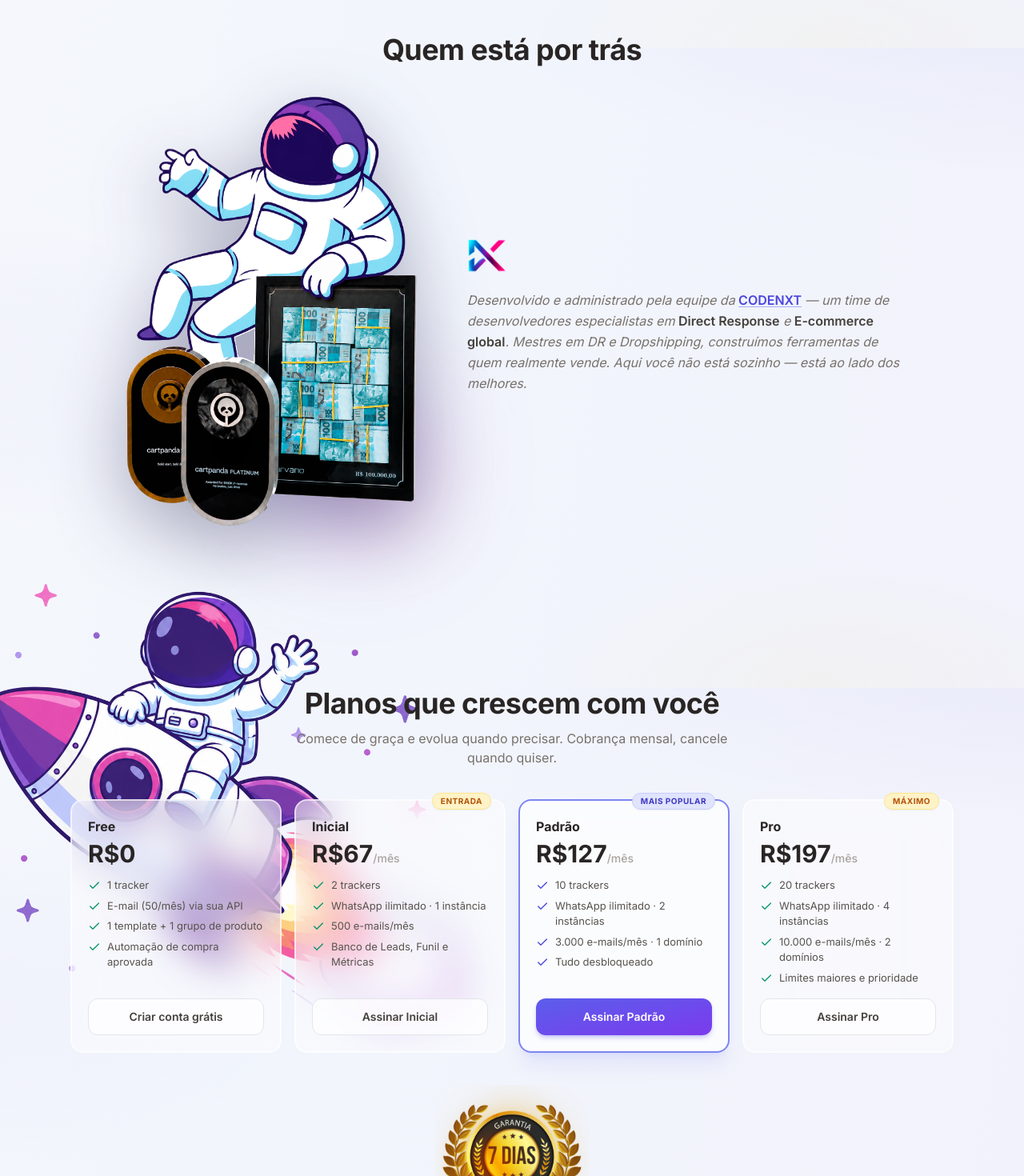
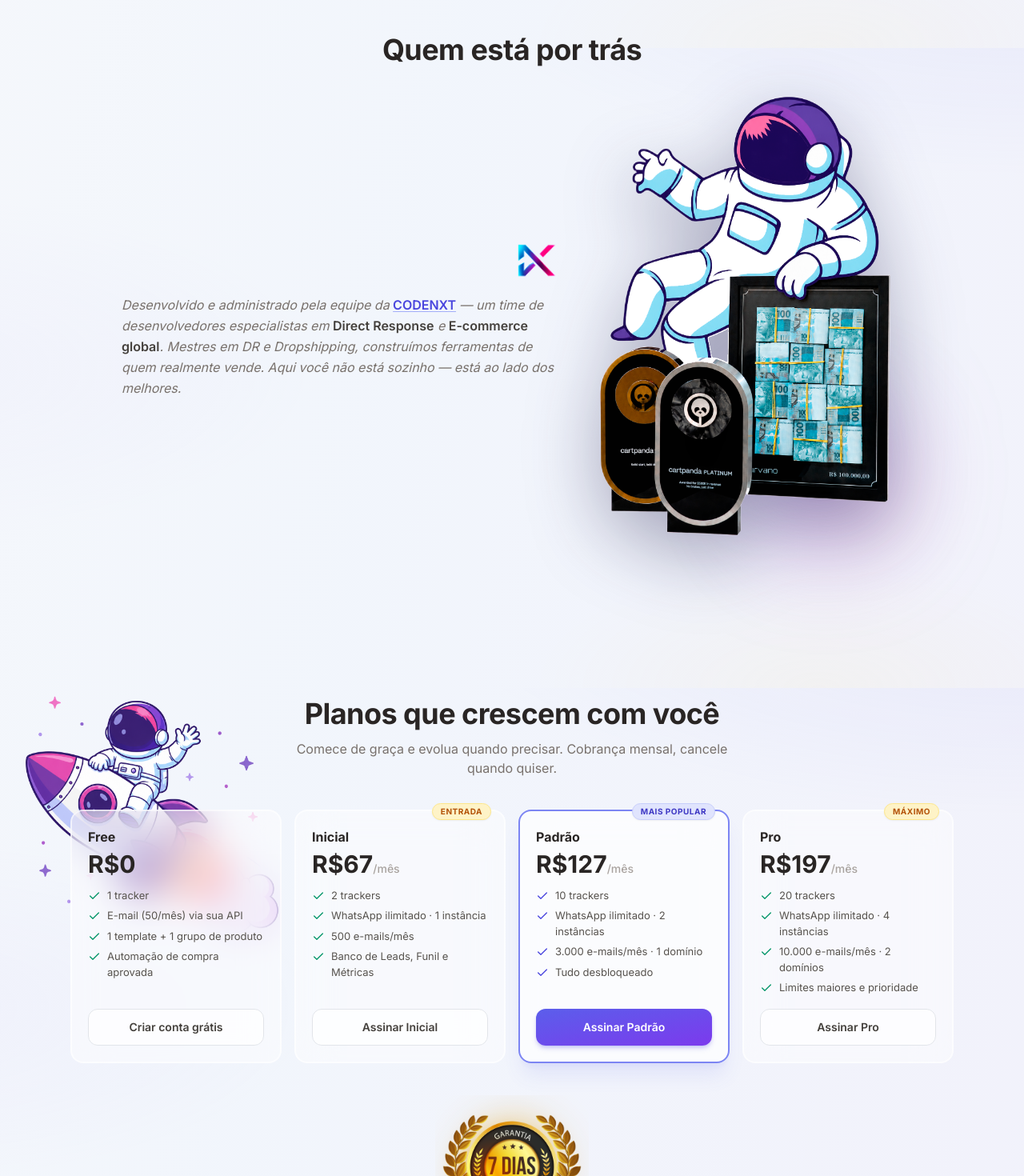
Before and after one commit to Jose-cardos0/AUTSEND-RMKT, a React (Vite) app: page / in a window 1280 px wide. Shown: the part 3140-4610 px from the top of the page at 80% size. Built offline with nearby package versions, Linux system fonts and the light colour scheme; no server answers.

Commit message:
troca da img

```diff
--- a/src/pages/Landing.jsx
+++ b/src/pages/Landing.jsx
@@ -290,13 +290,13 @@
         {/* ── Quem está por trás ── */}
         <section className="max-w-5xl mx-auto px-4 sm:px-6 py-12 sm:py-16">
           <motion.h2 variants={fadeUp} initial="hidden" whileInView="show" viewport={{ once: true }} className="text-2xl sm:text-4xl font-extrabold text-stone-800 text-center text-balance mb-10">Quem está por trás</motion.h2>
-          <div className="flex flex-col lg:flex-row items-center gap-8 lg:gap-12">
+          <div className="flex flex-col lg:flex-row-reverse items-center gap-8 lg:gap-12">
             <Float className="relative w-full max-w-[240px] sm:max-w-xs lg:max-w-sm shrink-0" y={12} dur={5}>
               <div aria-hidden className="absolute -bottom-4 right-0 w-40 h-40 sm:w-48 sm:h-48 rounded-full bg-gradient-to-br from-primary-500/45 to-pink-500/35 blur-3xl" />
               <img src={joseFoto} alt="" className="relative w-full h-auto object-contain drop-shadow-[0_30px_45px_rgba(30,27,75,0.35)]" />
             </Float>
             <motion.div variants={fadeUp} initial="hidden" whileInView="show" viewport={{ once: true }} className="flex-1 text-center lg:text-left">
-              <img src={codenxtLogo} alt="CODENXT" className="h-9 sm:h-11 w-auto object-contain mx-auto lg:mx-0" />
+              <img src={codenxtLogo} alt="CODENXT" className="h-9 sm:h-11 w-auto object-contain mx-auto lg:ml-auto lg:mr-0" />
               <p className="mt-5 text-stone-500 leading-relaxed italic">
                 Desenvolvido e administrado pela equipe da{' '}
                 <a href="https://codenxt.online" target="_blank" rel="noopener noreferrer" className="not-italic font-semibold text-primary-600 hover:text-primary-700 underline decoration-primary-300 underline-offset-2">CODENXT</a>
@@ -308,7 +308,7 @@
 
         {/* ── Planos ── */}
         <section id="planos" className="relative max-w-6xl mx-auto px-4 mt-16 sm:px-6 py-12 sm:py-16 scroll-mt-20">
-          <div aria-hidden className="hidden lg:block absolute left-[-7%] top-[26%] -translate-y-1/2 w-[480px] xl:w-[600px] -z-10 pointer-events-none">
+          <div aria-hidden className="hidden lg:block absolute left-[-3%] top-[26%] -translate-y-1/2 w-[260px] xl:w-[320px] -z-10 pointer-events-none">
             <Float y={16} dur={6}><img src={astroFoguete} alt="" className="w-full max-w-none select-none" style={{ transform: 'scaleX(-1)' }} /></Float>
           </div>
           <div aria-hidden className="lg:hidden absolute right-[-8%] top-[-5%] w-52 sm:w-72 -z-10 pointer-events-none">
```
Also changed, not shown: src/assets/propa/jose.png.
